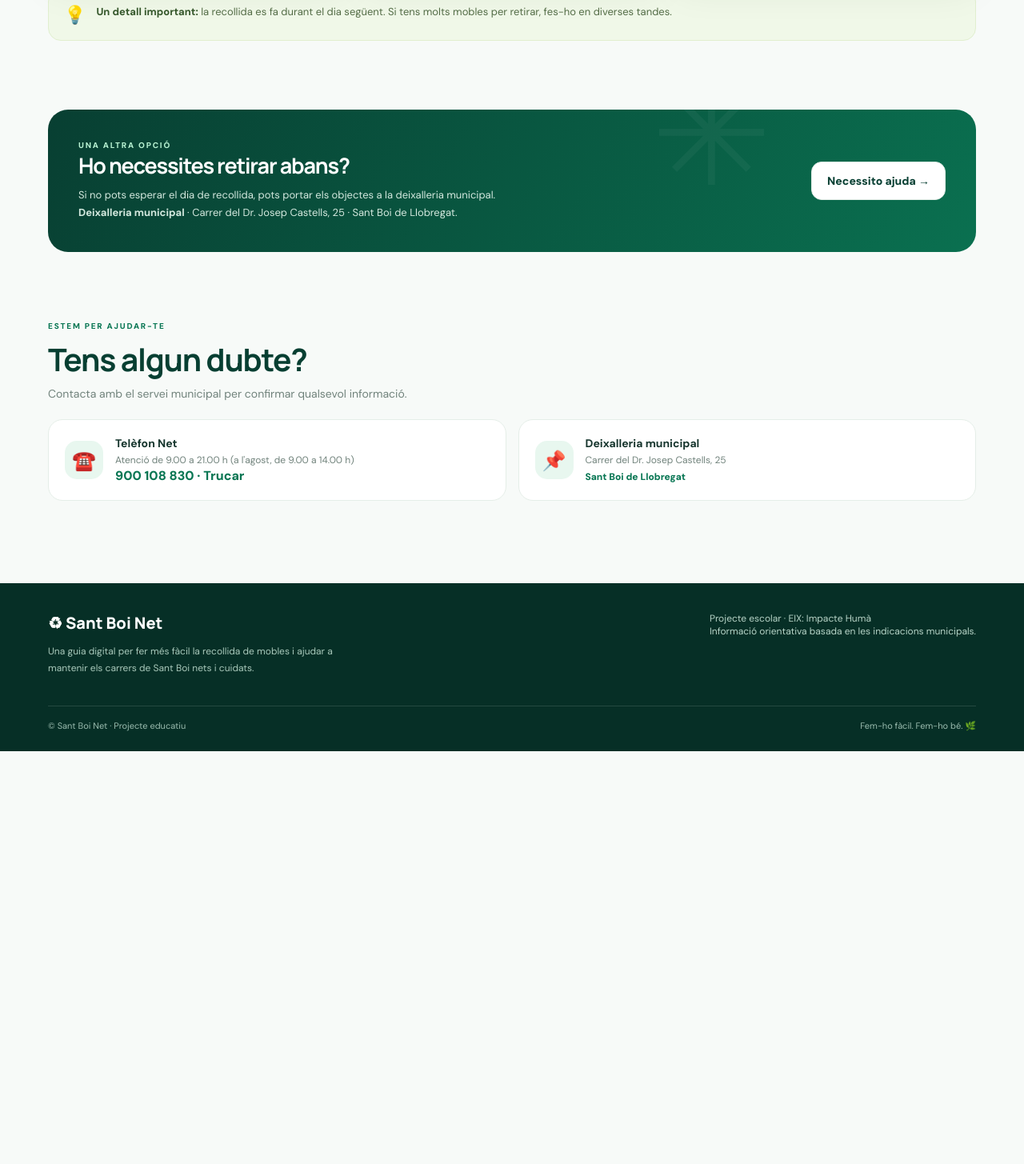
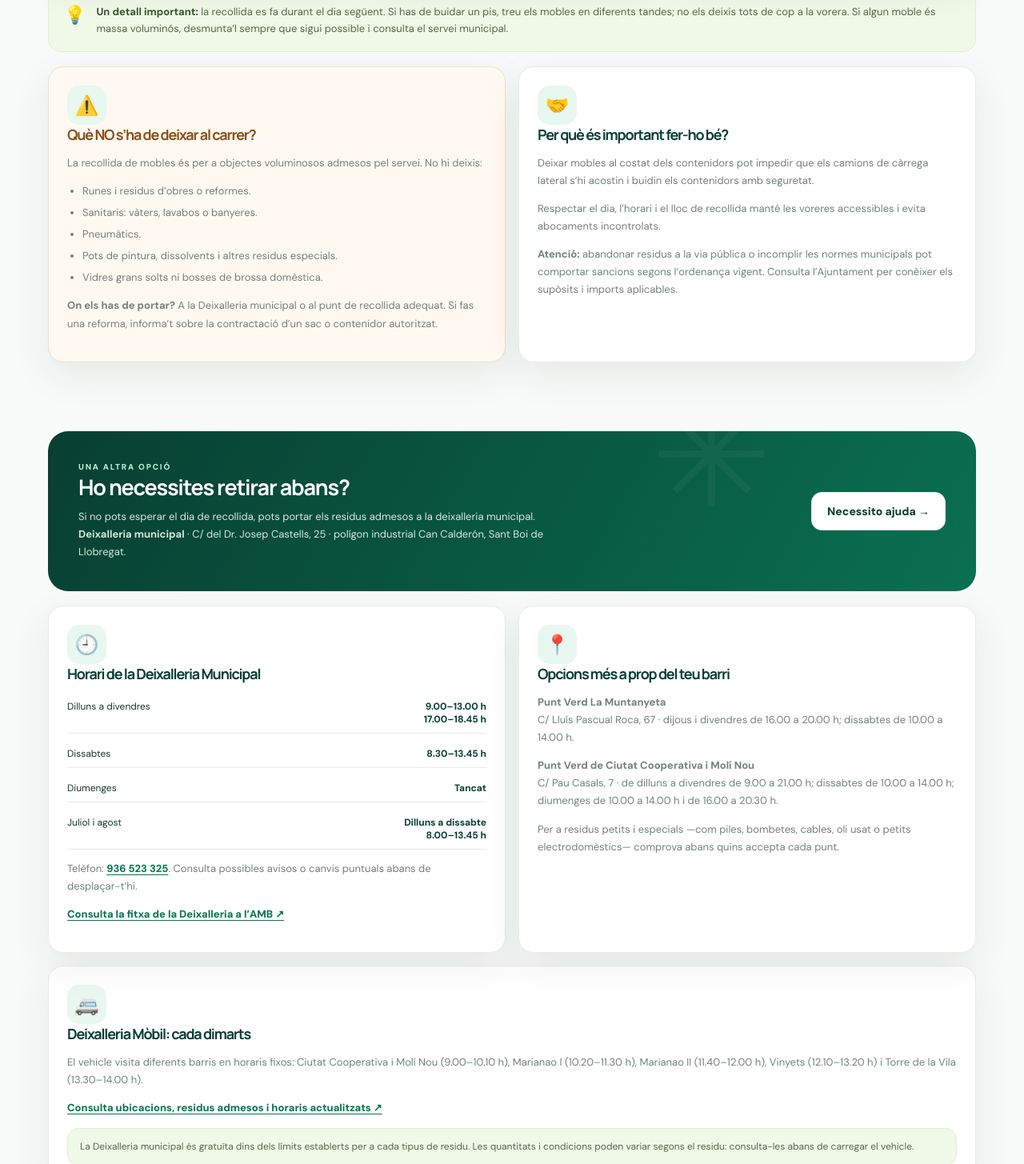
Before and after one commit to romeoxromexx-cyber/sant-boi-net, a website: page index.html in a window 1280 px wide. Shown: the part 3111-4566 px from the top of the page at 80% size. Before the commit the page ends 4050 px from the top, so only its background shows below. Drawn offline with Linux system fonts and the light colour scheme; no server answers.

Commit message:
Update index.html

```diff
--- a/index.html
+++ b/index.html
@@ -78,6 +78,19 @@ footer{margin-top:45px;background:#062f26;color:#d4e9df;padding:36px 0 25px}.foo
 .reservation-item b{display:block;color:var(--forest);font-size:13px}
 .reservation-item button{margin-top:8px;border:0;background:#fff0ed;color:#a53d2d;border-radius:8px;padding:7px 10px;font-size:11px;font-weight:800}
 .disclaimer{font-size:11px;color:var(--muted);line-height:1.6;margin-top:14px}
+.guidance-grid{display:grid;grid-template-columns:1fr 1fr;gap:16px;margin-top:18px}
+.guidance-card{background:#fff;border:1px solid var(--line);border-radius:19px;padding:23px;box-shadow:var(--shadow)}
+.guidance-card h3{font-size:18px;color:var(--forest);margin:0 0 10px}
+.guidance-card p,.guidance-card li{font-size:13px;line-height:1.7;color:var(--muted)}
+.guidance-card ul{padding-left:19px;margin:9px 0}.guidance-card li+li{margin-top:5px}
+.warning-card{background:#fff9f1;border-color:#f2dfc4}.warning-card h3{color:#89501a}
+.hours-list{display:grid;gap:8px;margin-top:12px}
+.hours-row{display:flex;justify-content:space-between;gap:14px;padding:9px 0;border-bottom:1px solid var(--line);font-size:12px}
+.hours-row b{color:var(--forest);text-align:right}
+.source-link{color:var(--green);font-weight:800;text-decoration:underline;text-underline-offset:3px}
+.guidance-note{padding:13px 15px;background:#f0f8e8;border:1px solid #e1efcf;border-radius:14px;margin-top:13px;color:#536c46;font-size:12px;line-height:1.65}
+@media(max-width:800px){.guidance-grid{grid-template-columns:1fr}}
+
 @media(max-width:800px){.booking-layout{grid-template-columns:1fr}}
 @media(max-width:800px){.hero-grid{grid-template-columns:1fr;gap:5px}.visual{min-height:330px}.mock-card{max-width:360px}.visual-blob{width:290px;height:290px}.info-grid{grid-template-columns:1fr}.section-head{align-items:flex-start;flex-direction:column}.stats{margin-bottom:38px}}
 @media(max-width:620px){.container{width:min(100% - 30px,1160px)}.topbar .container{font-size:10px}.header-inner{height:68px}.nav{display:none;position:absolute;top:68px;left:0;right:0;background:#fff;border-bottom:1px solid var(--line);padding:10px 15px 15px;flex-direction:column;align-items:stretch}.nav.open{display:flex}.nav a{padding:12px}.nav .nav-cta{margin:3px 0 0;text-align:center}.menu-btn{display:block}.hero{padding:42px 0 25px}.hero-copy{font-size:15px}.visual{min-height:300px}.mock-card{width:88%;padding:20px}.float-chip{font-size:10px}.chip-one{right:-3px}.chip-two{left:-2px}.stats{grid-template-columns:1fr}.stat{padding:13px}.stat b{font-size:16px}.form-row{grid-template-columns:1fr}.form-row .btn{width:100%}.urgent{align-items:flex-start;flex-direction:column}.contact-grid{grid-template-columns:1fr}.footer-inner,.footer-bottom{flex-direction:column}.footer-bottom{gap:7px}}
@@ -119,21 +132,21 @@ footer{margin-top:45px;background:#062f26;color:#d4e9df;padding:36px 0 25px}.foo
 
    <label for="bookingItemType">TIPUS D'OBJECTE</label>
    <select id="bookingItemType" name="tipoObjeto" required>
-    <option value="">Selecciona el tipus d'objecte...</option>
-    <option value="Madera y muebles">Madera y muebles</option>
-    <option value="Aparatos eléctricos y electrónicos (RAEE)">Aparatos eléctricos y electrónicos (RAEE)</option>
-    <option value="Metales y chatarra">Metales y chatarra</option>
-    <option value="Colchones">Colchones</option>
-    <option value="Objetos en buen estado">Objetos en buen estado</option>
-    <option value="Fracción resto">Fracción resto</option>
+    <option value="">Selecciona la categoria...</option>
+    <option value="Madera y muebles">Fusta i mobles</option>
+    <option value="Aparatos eléctricos y electrónicos (RAEE)">Aparells elèctrics i electrònics (RAEE)</option>
+    <option value="Metales y chatarra">Metalls i ferralla</option>
+    <option value="Colchones">Matalassos</option>
+    <option value="Objetos en buen estado">Objectes en bon estat</option>
+    <option value="Fracción resto">Fracció resta</option>
    </select>
-   <span class="field-help">Selecciona la categoría que mejor describa los objetos que dejarás.</span>
+   <span class="field-help">Selecciona la categoria que descrigui millor els objectes que deixaràs.</span>
 
-   <label for="bookingQuantity">CANTIDAD DE OBJETOS</label>
+   <label for="bookingQuantity">QUANTITAT D’OBJECTES</label>
    <input id="bookingQuantity" name="cantidad" type="number" min="1" max="999" step="1" required inputmode="numeric" placeholder="Ej. 2">
 
-   <label for="bookingDescription">DESCRIPCIÓN ADICIONAL (OPCIONAL)</label>
-   <textarea id="bookingDescription" name="descripcion" maxlength="500" placeholder="Puedes indicar qué muebles o materiales son, medidas aproximadas, etc."></textarea>
+   <label for="bookingDescription">DESCRIPCIÓ ADDICIONAL (OPCIONAL)</label>
+   <textarea id="bookingDescription" name="descripcion" maxlength="500" placeholder="Pots indicar quins mobles o materials són, les mides aproximades, etc."></textarea>
 
    <input id="website" name="website" type="text" tabindex="-1" autocomplete="off" aria-hidden="true" style="position:absolute;left:-9999px;width:1px;height:1px" >
    <button class="btn btn-primary" id="reserveBtn" type="submit" disabled>Confirmar reserva <span>→</span></button>
@@ -146,8 +159,42 @@ footer{margin-top:45px;background:#062f26;color:#d4e9df;padding:36px 0 25px}.foo
 </section>
 <section class="content container" id="guia"><div class="section-head reveal"><div><div class="section-label">En tres passos</div><h2>Com ho has de fer?</h2><p>És molt senzill. Recorda aquestes tres indicacions.</p></div></div>
 <div class="info-grid"><article class="info-card reveal"><div class="info-icon">📅</div><div class="number">PAS 01</div><h3>Consulta el calendari</h3><p>Busca el teu barri a dalt i mira quin dia et toca deixar els mobles.</p></article><article class="info-card reveal"><div class="info-icon">🕗</div><div class="number">PAS 02</div><h3>Respecta l'horari</h3><p>Deixa els mobles entre les 20.00 i les 22.00 h del dia indicat.</p></article><article class="info-card reveal"><div class="info-icon">🏠</div><div class="number">PAS 03</div><h3>Tria el lloc correcte</h3><p>Deixa'ls al costat de l'entrada de l'edifici, mai al costat dels contenidors.</p></article></div>
-<div class="tip reveal"><span>💡</span><p><b>Un detall important:</b> la recollida es fa durant el dia següent. Si tens molts mobles per retirar, fes-ho en diverses tandes.</p></div></section>
-<section class="content container" id="urgencies"><div class="urgent reveal"><div class="urgent-content"><div class="section-label" style="color:#b9f3d3">Una altra opció</div><h2>Ho necessites retirar abans?</h2><p>Si no pots esperar el dia de recollida, pots portar els objectes a la deixalleria municipal.<br><strong>Deixalleria municipal</strong> · Carrer del Dr. Josep Castells, 25 · Sant Boi de Llobregat.</p></div><a class="btn btn-light" href="#contacte">Necessito ajuda →</a></div></section>
+<div class="tip reveal"><span>💡</span><p><b>Un detall important:</b> la recollida es fa durant el dia següent. Si has de buidar un pis, treu els mobles en diferents tandes; no els deixis tots de cop a la vorera. Si algun moble és massa voluminós, desmunta’l sempre que sigui possible i consulta el servei municipal.</p></div>
+<div class="guidance-grid">
+ <article class="guidance-card warning-card reveal"><div class="info-icon">⚠️</div><h3>Què NO s’ha de deixar al carrer?</h3>
+ <p>La recollida de mobles és per a objectes voluminosos admesos pel servei. No hi deixis:</p>
+ <ul><li>Runes i residus d’obres o reformes.</li><li>Sanitaris: vàters, lavabos o banyeres.</li><li>Pneumàtics.</li><li>Pots de pintura, dissolvents i altres residus especials.</li><li>Vidres grans solts ni bosses de brossa domèstica.</li></ul>
+ <p><b>On els has de portar?</b> A la Deixalleria municipal o al punt de recollida adequat. Si fas una reforma, informa’t sobre la contractació d’un sac o contenidor autoritzat.</p></article>
+ <article class="guidance-card reveal"><div class="info-icon">🤝</div><h3>Per què és important fer-ho bé?</h3>
+ <p>Deixar mobles al costat dels contenidors pot impedir que els camions de càrrega lateral s’hi acostin i buidin els contenidors amb seguretat.</p>
+ <p>Respectar el dia, l’horari i el lloc de recollida manté les voreres accessibles i evita abocaments incontrolats.</p>
+ <p><b>Atenció:</b> abandonar residus a la via pública o incomplir les normes municipals pot comportar sancions segons l’ordenança vigent. Consulta l’Ajuntament per conèixer els supòsits i imports aplicables.</p></article>
+</div></section>
+<section class="content container" id="urgencies">
+ <div class="urgent reveal"><div class="urgent-content"><div class="section-label" style="color:#b9f3d3">Una altra opció</div><h2>Ho necessites retirar abans?</h2><p>Si no pots esperar el dia de recollida, pots portar els residus admesos a la deixalleria municipal.<br><strong>Deixalleria municipal</strong> · C/ del Dr. Josep Castells, 25 · polígon industrial Can Calderón, Sant Boi de Llobregat.</p></div><a class="btn btn-light" href="#contacte">Necessito ajuda →</a></div>
+ <div class="guidance-grid">
+  <article class="guidance-card reveal"><div class="info-icon">🕘</div><h3>Horari de la Deixalleria Municipal</h3>
+   <div class="hours-list">
+    <div class="hours-row"><span>Dilluns a divendres</span><b>9.00–13.00 h<br>17.00–18.45 h</b></div>
+    <div class="hours-row"><span>Dissabtes</span><b>8.30–13.45 h</b></div>
+    <div class="hours-row"><span>Diumenges</span><b>Tancat</b></div>
+    <div class="hours-row"><span>Juliol i agost</span><b>Dilluns a dissabte<br>8.00–13.45 h</b></div>
+   </div>
+   <p>Telèfon: <a class="source-link" href="tel:936523325">936 523 325</a>. Consulta possibles avisos o canvis puntuals abans de desplaçar-t’hi.</p>
+   <p><a class="source-link" href="https://www.amb.cat/web/medi-ambient/residus/instalacions-i-equipaments/detall/-/equipament/deixalleria-de-sant-boi-de-llobregat/333918/11818" target="_blank" rel="noopener">Consulta la fitxa de la Deixalleria a l’AMB ↗</a></p>
+  </article>
+  <article class="guidance-card reveal"><div class="info-icon">📍</div><h3>Opcions més a prop del teu barri</h3>
+   <p><b>Punt Verd La Muntanyeta</b><br>C/ Lluís Pascual Roca, 67 · dijous i divendres de 16.00 a 20.00 h; dissabtes de 10.00 a 14.00 h.</p>
+   <p><b>Punt Verd de Ciutat Cooperativa i Molí Nou</b><br>C/ Pau Casals, 7 · de dilluns a divendres de 9.00 a 21.00 h; dissabtes de 10.00 a 14.00 h; diumenges de 10.00 a 14.00 h i de 16.00 a 20.30 h.</p>
+   <p>Per a residus petits i especials —com piles, bombetes, cables, oli usat o petits electrodomèstics— comprova abans quins accepta cada punt.</p>
+  </article>
+ </div>
+ <div class="guidance-card reveal" style="margin-top:16px"><div class="info-icon">🚐</div><h3>Deixalleria Mòbil: cada dimarts</h3>
+  <p>El vehicle visita diferents barris en horaris fixos: Ciutat Cooperativa i Molí Nou (9.00–10.10 h), Marianao I (10.20–11.30 h), Marianao II (11.40–12.00 h), Vinyets (12.10–13.20 h) i Torre de la Vila (13.30–14.00 h).</p>
+  <p><a class="source-link" href="https://www.santboi.cat/deixalleries" target="_blank" rel="noopener">Consulta ubicacions, residus admesos i horaris actualitzats ↗</a></p>
+  <div class="guidance-note">La Deixalleria municipal és gratuïta dins dels límits establerts per a cada tipus de residu. Les quantitats i condicions poden variar segons el residu: consulta-les abans de carregar el vehicle.</div>
+ </div>
+</section>
 <section class="content container" id="contacte"><div class="section-head reveal"><div><div class="section-label">Estem per ajudar-te</div><h2>Tens algun dubte?</h2><p>Contacta amb el servei municipal per confirmar qualsevol informació.</p></div></div><div class="contact-grid"><div class="contact-card reveal"><div class="ico">☎️</div><div><b>Telèfon Net</b><small>Atenció de 9.00 a 21.00 h (a l'agost, de 9.00 a 14.00 h)</small><br><a href="tel:900108830">900 108 830 · Trucar</a></div></div><div class="contact-card reveal"><div class="ico">📌</div><div><b>Deixalleria municipal</b><small>Carrer del Dr. Josep Castells, 25</small><br><span style="font-size:12px;color:var(--green);font-weight:800">Sant Boi de Llobregat</span></div></div></div></section>
 </main>
 <footer><div class="container"><div class="footer-inner"><div><div class="footer-brand">♻ Sant Boi Net</div><p>Una guia digital per fer més fàcil la recollida de mobles i ajudar a mantenir els carrers de Sant Boi nets i cuidats.</p></div><div style="font-size:12px;color:#b7d4c7">Projecte escolar · EIX: Impacte Humà<br>Informació orientativa basada en les indicacions municipals.</div></div><div class="footer-bottom"><span>© Sant Boi Net · Projecte educatiu</span><span>Fem-ho fàcil. Fem-ho bé. 🌿</span></div></div></footer>
```
